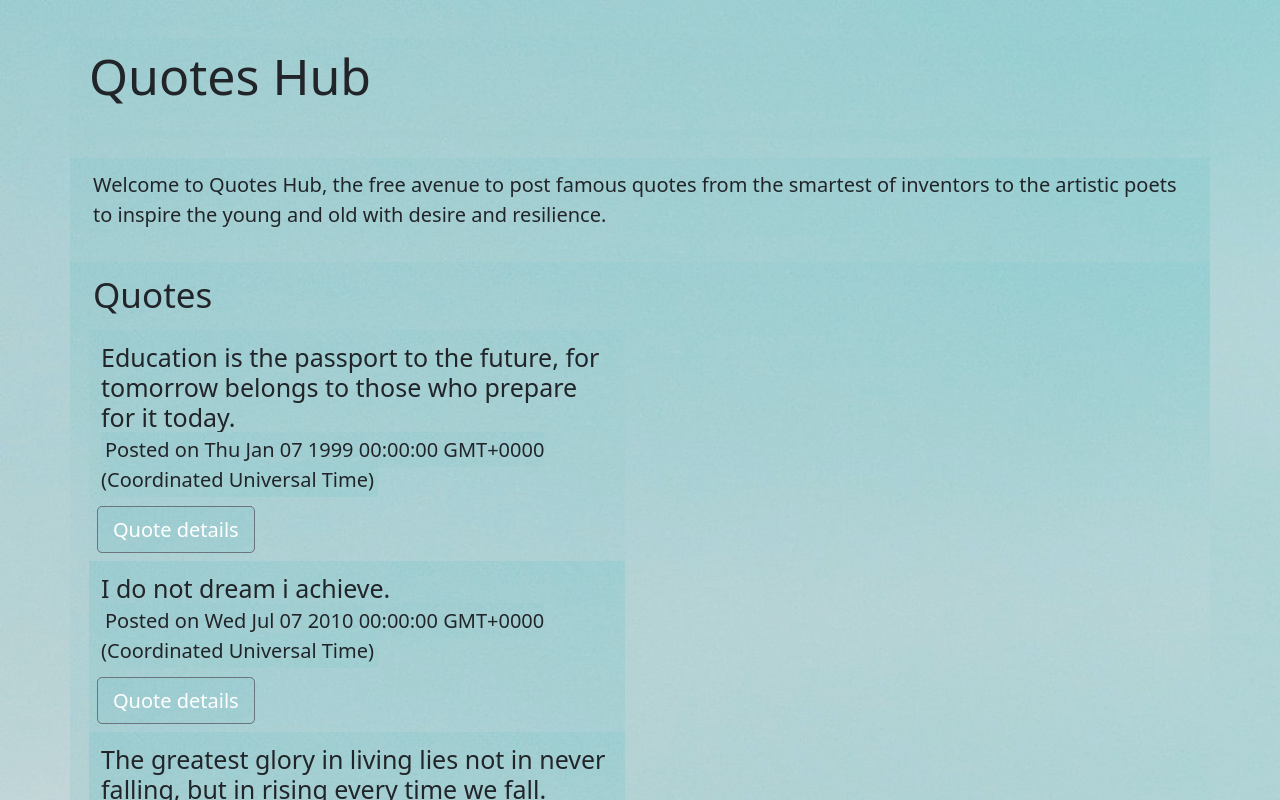
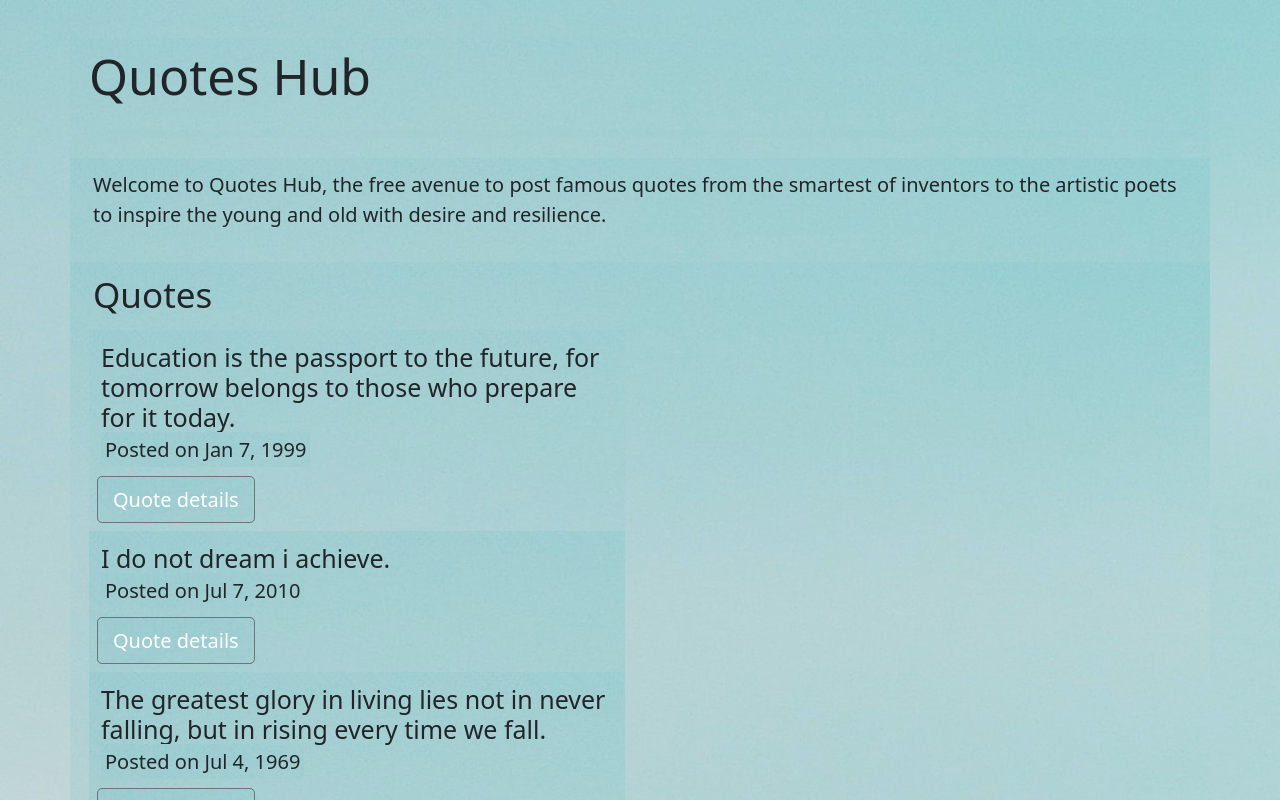
Before and after one commit to karanikathungu-crypto/quote-app, an Angular app in the folder quote-app/: page / in a window 1280 px wide. Shown: the top 800 px of the page. Built offline with nearby package versions, Linux system fonts and the light colour scheme.

Commit message:
Add pipe to date object

```diff
--- a/quote-app/src/app/quote/quote.component.html
+++ b/quote-app/src/app/quote/quote.component.html
@@ -11,7 +11,7 @@
       <h3>Quotes</h3>
       <div *ngFor='let quote of quotes; let i = index'>
         <div>
-          <h5>{{quote.message}} <br><span class="time" >Posted on {{quote.elapsedTime}}</span></h5>
+          <h5>{{quote.message}} <br><span class="time" >Posted on {{quote.elapsedTime|date}}</span></h5>
           <button (click)='toggleDisplay(i)'class="btn btn-secondary">Quote details</button>
         </div>
         <div *ngIf='quote.displayDescription'>
```
